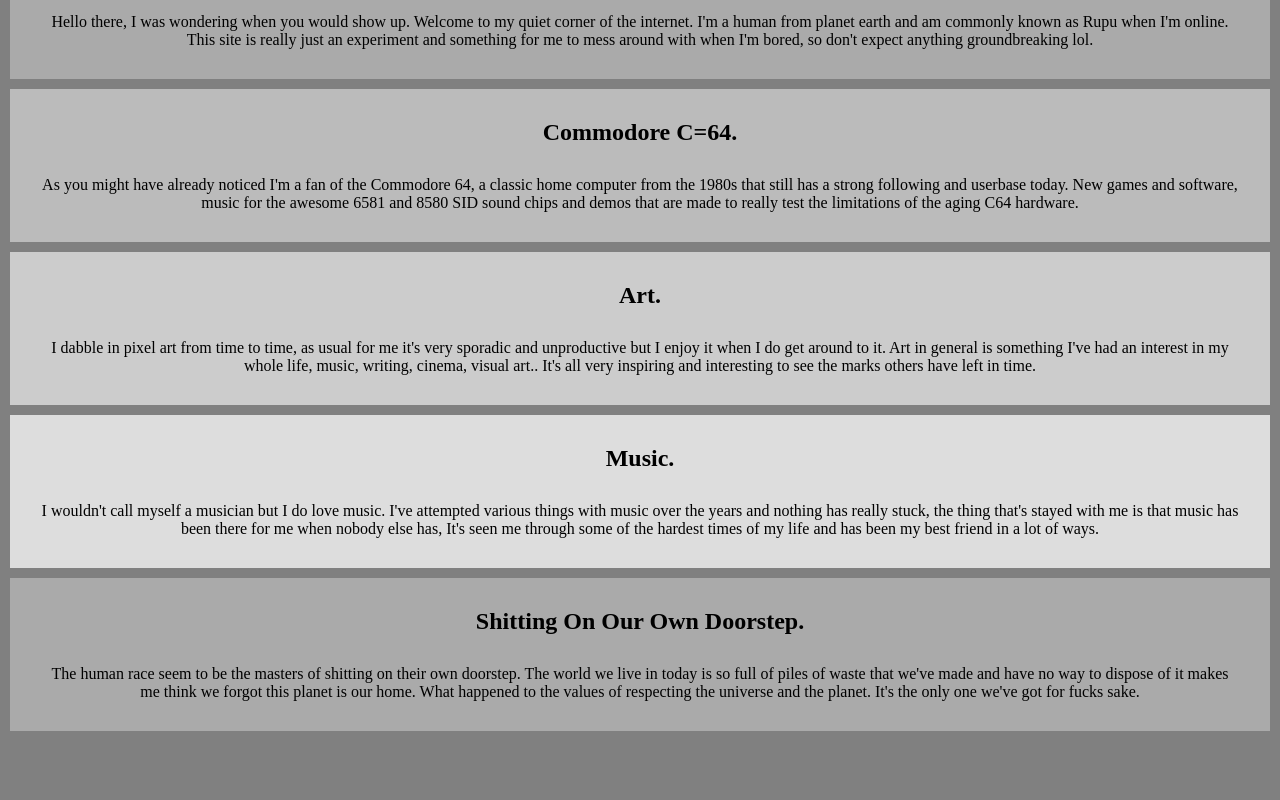
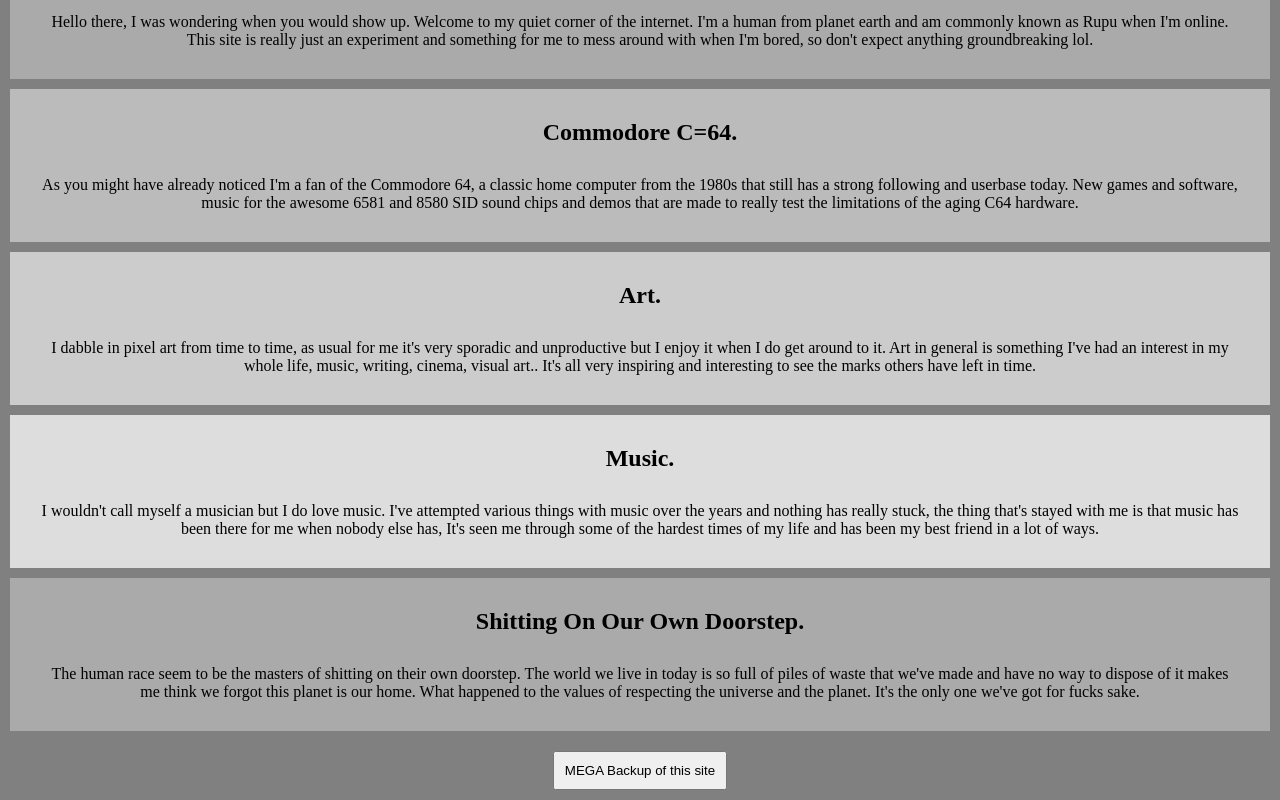
Before and after one commit to ruputron/mysite, a plain HTML site: page index.html in a window 1280 px wide. Shown: the part 322-1122 px from the top of the page. Before the commit the page ends 1063 px from the top, so only its background shows below. Drawn offline with Linux system fonts and the light colour scheme.

Commit message:
Add files via upload

```diff
--- a/index.html
+++ b/index.html
@@ -105,6 +105,10 @@
         </div>
 </div>
 
+<a href="https://mega.nz/folder/m6I1RQhT#NLno9cLsTCBUOm6hOYbUsg" target="_blank">
+    <button>MEGA Backup of this site</button></a>
+
+
 </body>
 
 </html>
```
